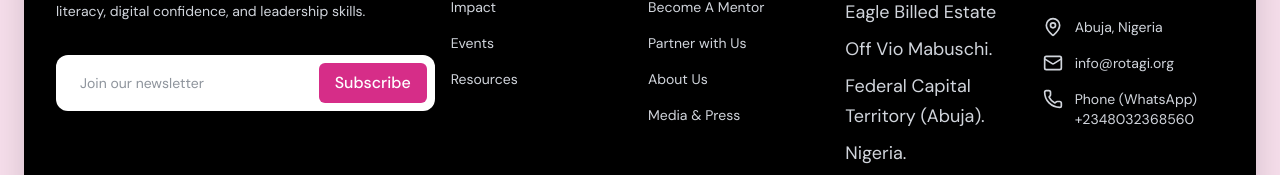
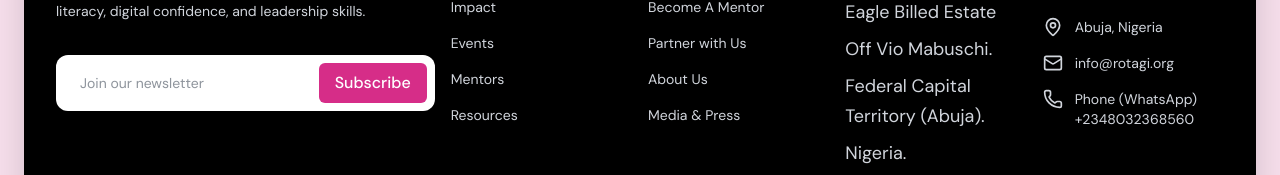
Before and after one commit to Rotagif-Devs/Rotagi-website, a Next.js app: page / in a window 1280 px wide. Shown: the part 6808-6983 px from the top of the page. Built offline with nearby package versions, Linux system fonts and the light colour scheme; a web font is replaced by a local one.

Commit message:
mentorship

```diff
--- a/components/globalComp/Footer.tsx
+++ b/components/globalComp/Footer.tsx
@@ -133,6 +133,14 @@ export default function Footer() {
               </li>
               <li>
                 <Link
+                  href="/mentors/apply"
+                  className="hover:text-white transition-colors"
+                >
+                  Mentors
+                </Link>
+              </li>
+              <li>
+                <Link
                   href="/events"
                   className="hover:text-white transition-colors"
                 >
@@ -156,7 +164,7 @@ export default function Footer() {
               </li>
               <li>
                 <Link
-                  href="/contact"
+                  href="/mentors/apply"
                   className="hover:text-white transition-colors"
                 >
                   Become A Mentor
```
